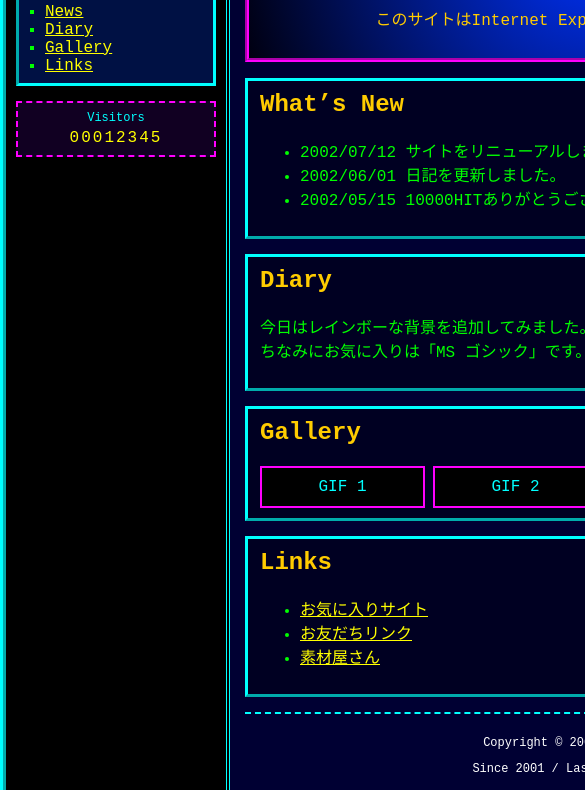
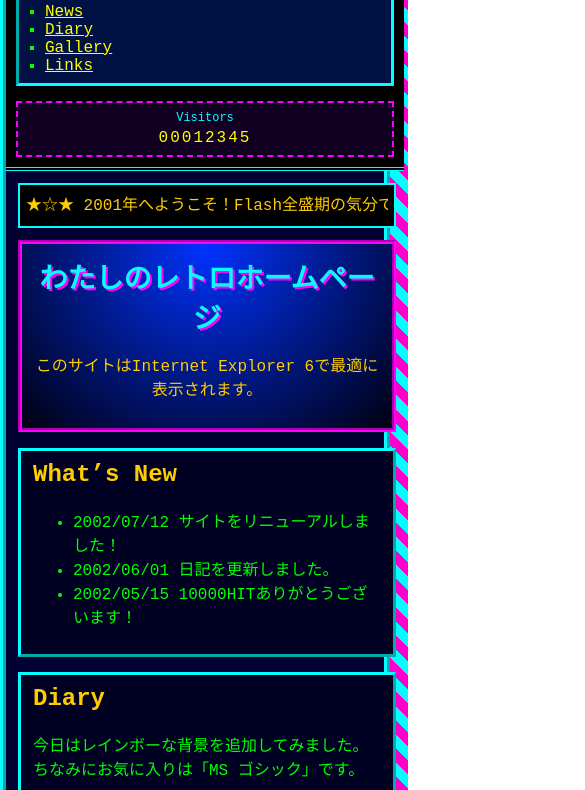
Before and after one commit to mucchan0217/test, a plain HTML site: page index.html in a window 390 px wide. Shown: the part 164-954 px from the top of the page, 585 px wide, since content can reach past the window. Drawn offline with Linux system fonts and the light colour scheme.

Commit message:
Add responsive layout adjustments

```diff
--- a/styles.css
+++ b/styles.css
@@ -21,7 +21,8 @@ a:hover {
 }
 
 .page {
-  width: 980px;
+  width: 100%;
+  max-width: 980px;
   margin: 20px auto;
   border: 6px ridge #00ffff;
   background: #000033;
@@ -165,3 +166,26 @@ a:hover {
   padding-top: 10px;
   color: #ffffff;
 }
+
+@media (max-width: 860px) {
+  .page,
+  .page tbody,
+  .page tr,
+  .page td {
+    display: block;
+    width: 100%;
+  }
+
+  .sidebar {
+    border-right: none;
+    border-bottom: 4px double #00ffff;
+  }
+
+  .main {
+    padding: 12px;
+  }
+
+  .gallery {
+    grid-template-columns: repeat(2, 1fr);
+  }
+}
```
